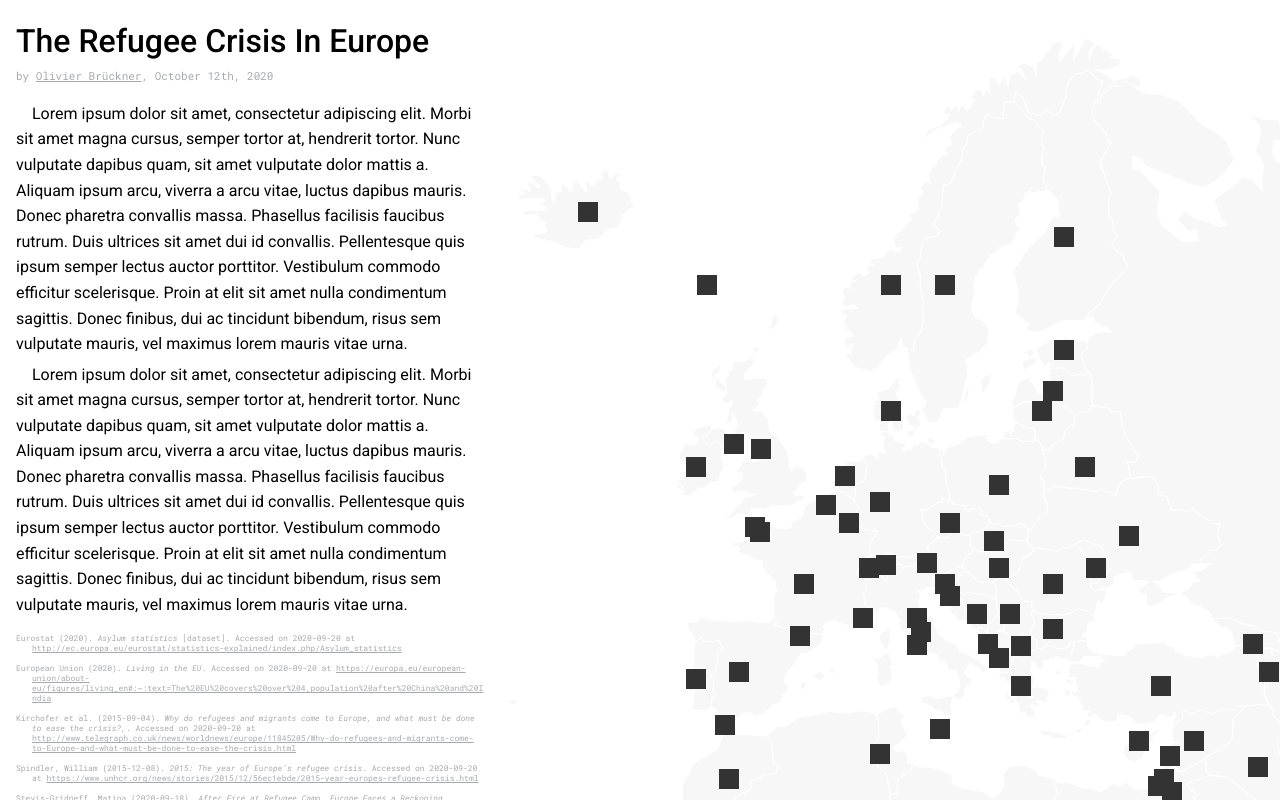
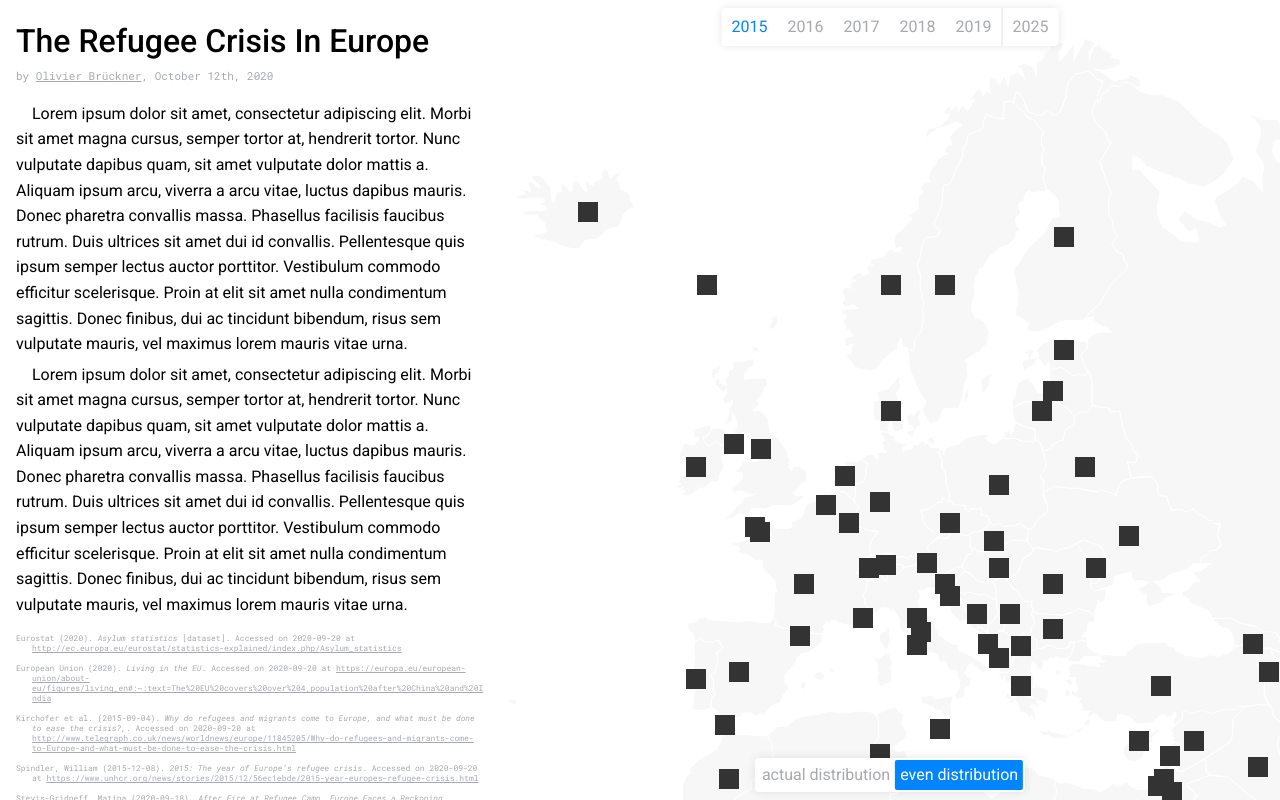
Before and after one commit to olivierbrcknr/mfadt-D4TC-map, a Next.js app: page / in a window 1280 px wide. Built offline with nearby package versions, Linux system fonts and the light colour scheme.

Commit message:
Add map UI elements

```diff
--- a/components/Map/Map.css
+++ b/components/Map/Map.css
@@ -6,6 +6,7 @@
   bottom: 0;
   left: 500px;
   overflow: hidden;
+  user-select: none !important;
 
 }
 
--- a/components/Map/index.js
+++ b/components/Map/index.js
@@ -1,7 +1,8 @@
-import React from 'react'
-import Link from 'next/link'
+import React, { useEffect, useState} from 'react'
 
 import MapCountry from '../MapCountry'
+import MapTimeSelector from '../MapTimeSelector'
+import MapEqualizerToggle from '../MapEqualizerToggle'
 
 import './Map.css';
 
@@ -13,7 +14,18 @@ const europLngMax = 46;
 const europLatMin = 30;
 const europLatMax = 72.1;
 
+const possibleTimes = [2015,2016,2017,2018,2019,2025];
+
 const DataVizMap = (props) => {
+
+  const [mapState,setMapState] = useState({
+    year: possibleTimes[0],
+    isEqualized: false
+  });
+
+  useEffect(()=>{
+    console.log(mapState)
+  },[mapState])
 
   let classes = ['DataVizMap'];
 
@@ -30,20 +42,6 @@ const DataVizMap = (props) => {
     }
   });
 
-  let latLines = [];
-
-  for( let i = 0; i < europLatMax - europLatMin; i++ ){
-    let percent = i / (europLatMax - europLatMin) * 100 + '%';
-    latLines.push( <div className="latLine" style={{top: percent}}>{europLatMin+i}</div> )
-  }
-
-  let lngLines = [];
-
-  for( let i = 0; i < europLngMax - europLngMin; i++ ){
-    let percent = i / (europLngMax - europLngMin) * 100 + '%';
-    latLines.push( <div className="lngLine" style={{left: percent}}>{europLngMin+i}</div> )
-  }
-
 
   return (
     <div className={classes.join(' ')}>
@@ -56,6 +54,15 @@ const DataVizMap = (props) => {
 
        </div>
 
+       <MapTimeSelector
+        possibleTimes={possibleTimes}
+        selection={mapState.year}
+        callback={(y) => setMapState({...mapState,year: y}) } />
+
+      <MapEqualizerToggle
+        toggleState={mapState.isEqualized}
+        callback={(e) => setMapState({...mapState,isEqualized: e}) } />
+
     </div>
   )
 }
--- a/components/MapCountry/MapCountry.css
+++ b/components/MapCountry/MapCountry.css
@@ -7,13 +7,11 @@
   background: #333;
 
   transform: translate(-50%,-50%);
-  z-index: 1;
 }
 
 
 .MapCountry-HoverInfo {
   display: none;
-
   position: absolute;
   background: var(--color-white);
   padding: 2px 6px;
--- a/components/MapCountry/index.js
+++ b/components/MapCountry/index.js
@@ -1,5 +1,4 @@
 import React from 'react'
-import Link from 'next/link'
 
 import './MapCountry.css';
 
@@ -22,8 +21,6 @@ const MapCountry = (props) => {
 
   let mapWidth = mapValues( 360, 0, europLngMax-europLngMin, 0, 100 );
   let mapHeight = mapValues( 360, 0, europLatMax-europLatMin, 0, 100 );
-
-  console.log(mapHeight,europLatMax-europLatMin)
 
   let leftAdjust = ((180 + europLngMin) / 360);
   let topAdjust = (mapHeight/2)-(mapWidth*Math.log(Math.tan((Math.PI/4)+(europLatMax*Math.PI/180/2)))/(2*Math.PI))
--- /dev/null
+++ b/components/MapEqualizerToggle/MapEqualizerToggle.css
@@ -0,0 +1,26 @@
+.MapEqualizerToggle {
+  display: flex;
+  background: var(--color-white);
+  position: absolute;
+  bottom: var(--grid-unit);
+  left: 50%;
+  transform: translateX(-50%);
+  border-radius: 4px;
+  box-shadow: 0px 0px 10px rgba(0,0,0,0.1);
+  padding: 2px;
+}
+
+
+.MapEqualizerToggle li {
+  display: block;
+  border-radius: 2px;
+  padding: 2px 5px;
+  cursor: pointer;
+  color: var(--color-gray-med);
+}
+
+
+.MapEqualizerToggle li.--isToggled {
+  background: var(--color-highlight);
+  color: var(--color-white);
+}
--- /dev/null
+++ b/components/MapEqualizerToggle/index.js
@@ -0,0 +1,22 @@
+import React from 'react'
+
+import './MapEqualizerToggle.css';
+
+const MapEqualizerToggle = (props) => {
+
+  let classes = ['MapEqualizerToggle'];
+
+  return (
+    <ul className={classes.join(' ')} onClick={ () => props.callback(!props.toggleState) }>
+
+      <li className={( props.toggleState ? '--isToggled' : '')}>
+        actual distribution
+      </li>
+      <li className={( !props.toggleState ? '--isToggled' : '')}>
+        even distribution
+      </li>
+    </ul>
+  )
+}
+
+export default MapEqualizerToggle
--- /dev/null
+++ b/components/MapTimeSelector/MapTimeSelector.css
@@ -0,0 +1,29 @@
+.MapTimeSelector {
+  display: flex;
+  background: var(--color-white);
+  position: absolute;
+  top: var(--grid-unit);
+  left: 50%;
+  transform: translateX(-50%);
+  border-radius: 4px;
+  box-shadow: 0px 0px 10px rgba(0,0,0,0.1);
+}
+
+.MapTimeSelector-year {
+  cursor: pointer;
+  color: var(--color-gray-med);
+  padding: 6px 10px;
+}
+
+.MapTimeSelector-year:last-child {
+  border-left: solid 1px var(--color-gray-light);
+}
+
+.MapTimeSelector-year:hover {
+  color: var(--color-black);
+}
+
+
+.MapTimeSelector-year.--isSelected {
+  color: var(--color-highlight) !important;
+}
--- /dev/null
+++ b/components/MapTimeSelector/index.js
@@ -0,0 +1,35 @@
+import React, { useEffect, useState} from 'react'
+
+import './MapTimeSelector.css';
+
+const MapTimeSelector = (props) => {
+
+  let classes = ['MapTimeSelector'];
+
+  let selectionPoint = props.possibleTimes.map( (year, index) =>{
+
+    let yearClasses = ['MapTimeSelector-year'];
+
+    if( year === props.selection ){
+      yearClasses.push('--isSelected');
+    }
+
+    return(<div
+      className={yearClasses.join(' ')}
+      key={'year-'+year}
+      onClick={ () => props.callback(year) }>
+        {year}
+    </div>)
+
+  });
+
+  return (
+    <div className={classes.join(' ')}>
+
+      {selectionPoint}
+
+    </div>
+  )
+}
+
+export default MapTimeSelector
--- a/components/head/variables.css
+++ b/components/head/variables.css
@@ -7,6 +7,7 @@
   --color-white: #FFF;
   --color-black: #000;
 
+  --color-gray-light: #E3E3E3;
   --color-gray-med: #A7A9AC;
 
   --color-blue: #0085FF;
--- a/pages/index.js
+++ b/pages/index.js
@@ -35,7 +35,7 @@ const Home = () => {
 
       <Head title="Home" date="" />
 
-      <div id="wrapepr">
+      <div id="wrapper">
 
         <section className="essay">
 
```
